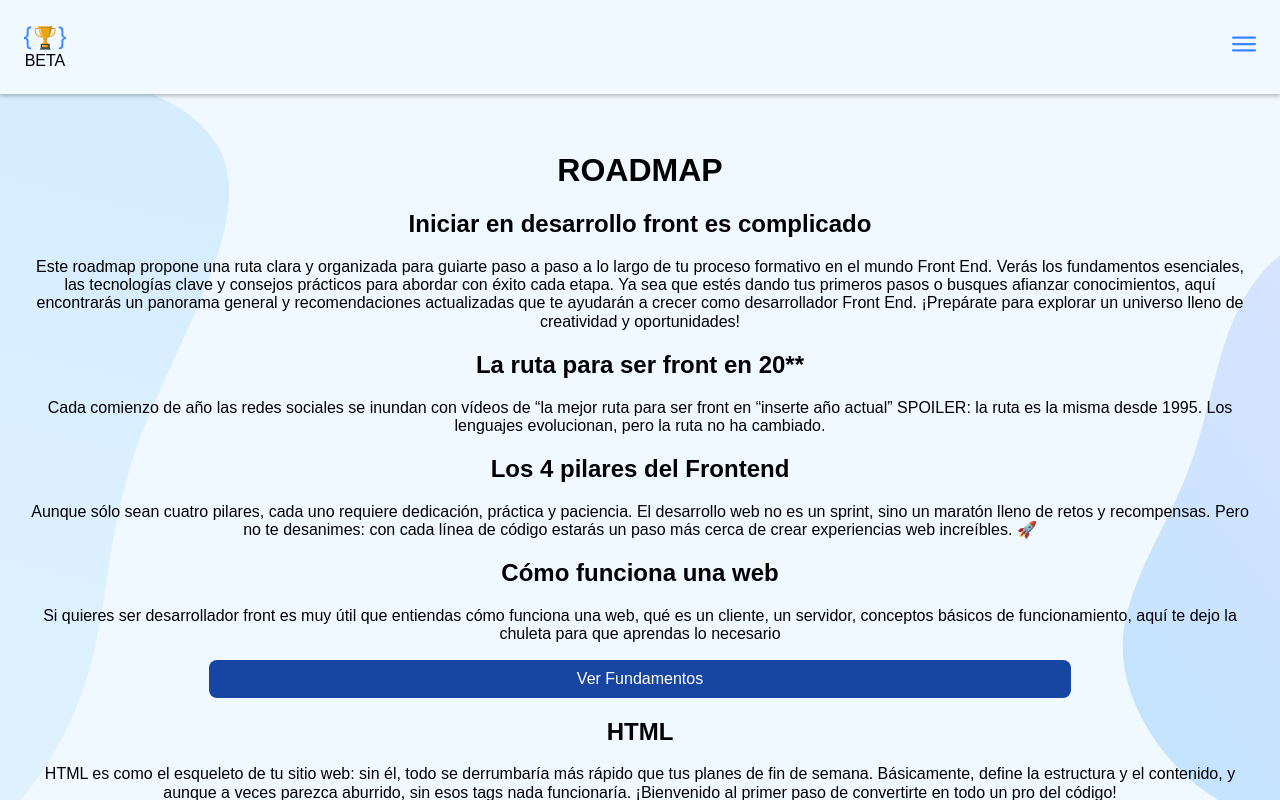
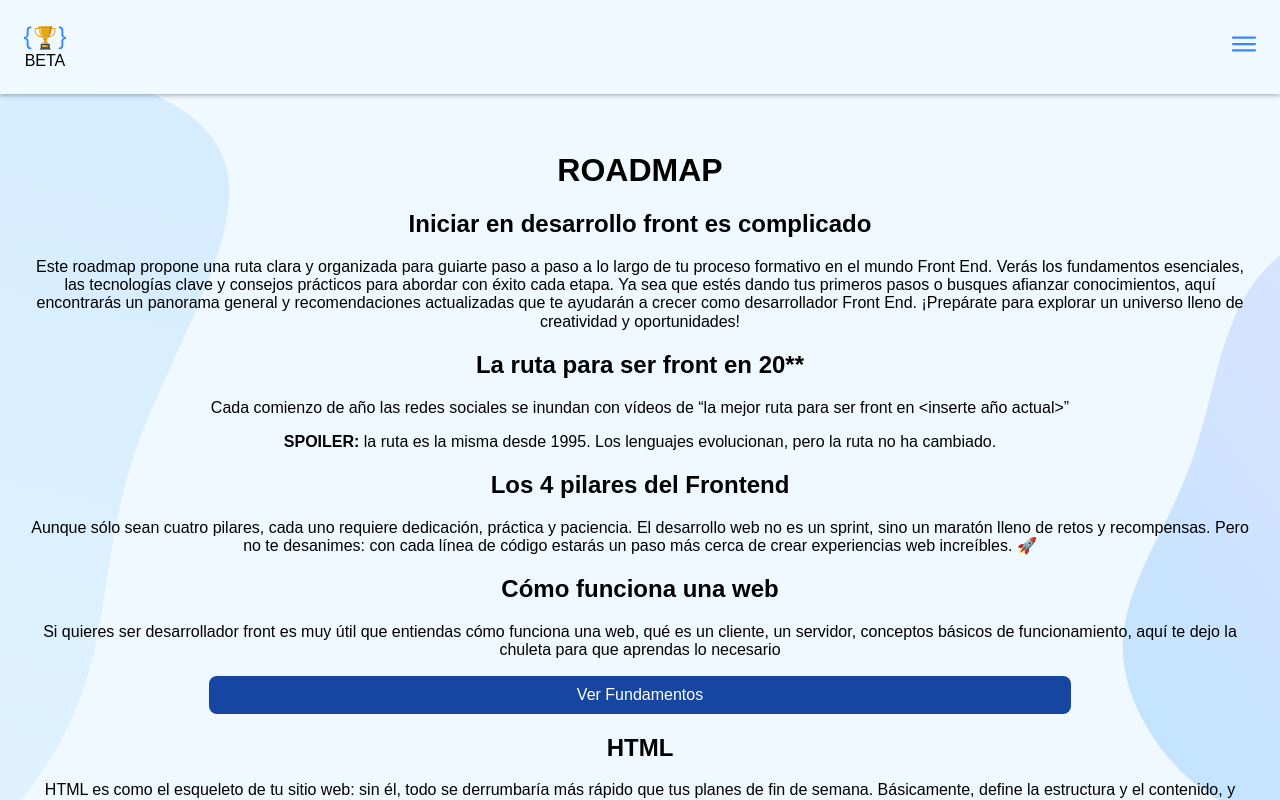
Before and after one commit to AprendeFrontend/aprende-frontend, a React (Vite) app: page /roadmap in a window 1280 px wide. Shown: the top 800 px of the page. Built offline with nearby package versions, Linux system fonts and the light colour scheme; no server answers.

Commit message:
deactivated login

```diff
--- a/src/components/login/Login.jsx
+++ b/src/components/login/Login.jsx
@@ -1,8 +1,8 @@
-import { signInWithGithub } from '../../utils/auth-functions';
 import Button from '../button/Button';
 
 const Login = () => {
-	return <Button action={signInWithGithub}>Inicia Sesión</Button>;
+	// return <Button action={signInWithGithub}>Inicia Sesión</Button>;
+	return <Button>Inicia Sesión</Button>;
 };
 
 export default Login;
--- a/src/pages/roadmap/Roadmap.jsx
+++ b/src/pages/roadmap/Roadmap.jsx
@@ -19,9 +19,11 @@ const Roadmap = () => {
 			<h2>La ruta para ser front en 20**</h2>
 			<p>
 				Cada comienzo de año las redes sociales se inundan con vídeos de “la
-				mejor ruta para ser front en “inserte año actual” SPOILER: la ruta es la
-				misma desde 1995. Los lenguajes evolucionan, pero la ruta no ha
-				cambiado.
+				mejor ruta para ser front en &lt;inserte año actual&gt;”
+				<p>
+					<b>SPOILER:</b> la ruta es la misma desde 1995. Los lenguajes
+					evolucionan, pero la ruta no ha cambiado.
+				</p>
 			</p>
 			<h2>Los 4 pilares del Frontend</h2>
 			<p>
```
